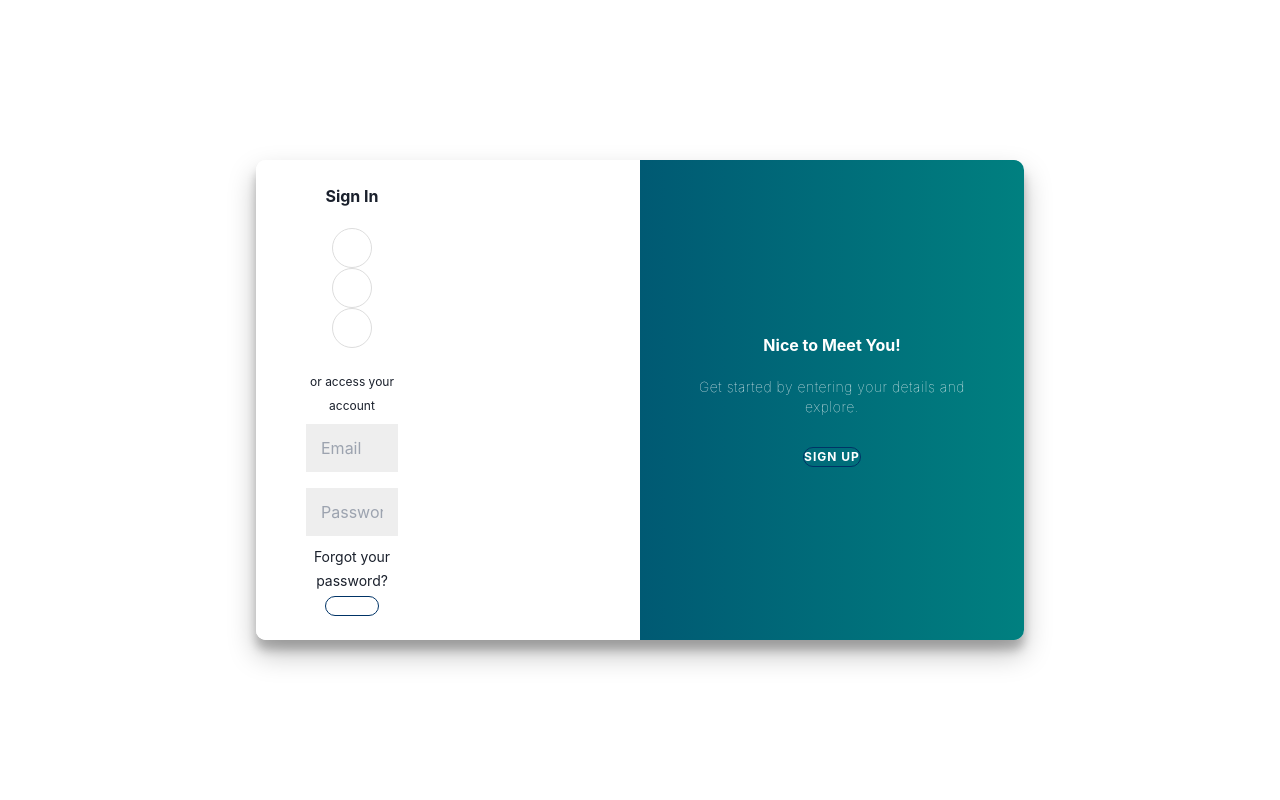
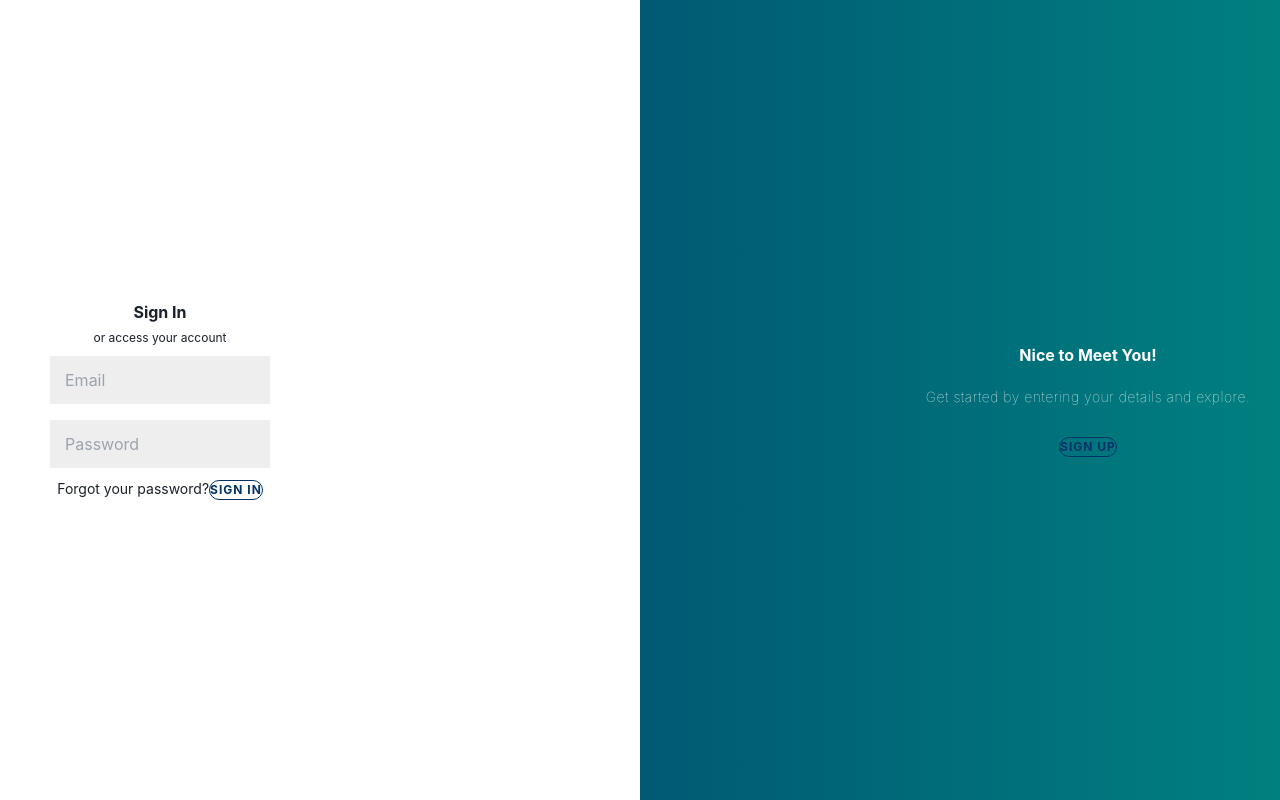
Before and after one commit to Ah-ugo/AISumma, a React (Create React App) app: page /auth in a window 1280 px wide. Built offline with nearby package versions, Linux system fonts and the light colour scheme.

Commit message:
Prince Update

```diff
--- a/src/components/AuthForms/SignIn.js
+++ b/src/components/AuthForms/SignIn.js
@@ -5,7 +5,8 @@ function SignIn() {
         <div className="form-container sign-in-container">
             <form action="#" method="post">
                 <h1>Sign In</h1>
-                <div className="social-container">
+
+                 <div className="social-container">
                     <a href="#" className="social" aria-label="Sign in with Facebook">
                         <i className="fab fa-facebook-f"></i>
                     </a>
--- a/src/style.css
+++ b/src/style.css
@@ -42,14 +42,15 @@ a {
 
 /* Container Styles */
 .container {
+
   background: #fff;
   border-radius: 10px;
   box-shadow: 0 14px 28px rgba(0, 0, 0, 0.25), 0 10px 10px rgba(0, 0, 0, 0.22);
-    position: relative;
   overflow: hidden;
   width: 768px;
   max-width: 100%;
   min-height: 480px;
+  margin: auto;
 }
 
 /* Form Container Styles */
@@ -84,7 +85,7 @@ button {
     border-radius: 20px;
     border: 1px solid #003366;
     background: #003366;
-    color: #fff;
+    color:#003366 ;
     font-size: 12px;
     font-weight: bold;
     padding: 12px 45px;
@@ -106,7 +107,7 @@ button.ghost {
     border-color: #003366;
 }
 
-/* Social Container Styles */
+/* Social Container Styles
 .social-container {
     margin: 20px 0;
 }
@@ -170,14 +171,14 @@ button.ghost {
     padding: 0 40px;
     height: 100%;
     width: 50%;
-    text-align: center;
+    text-align: justify;
     transition: transform 0.6s ease-in-out;
 }
 
 /* Overlay Panel Positions */
 .overlay-right {
     right: 0;
-    transform: translateX(0);
+    transform: translateX(20%);
 }
 
 .overlay-left {
@@ -204,7 +205,7 @@ button.ghost {
 }
 
 .container.right-panel-active .overlay-left {
-    transform: translateX(0);
+    transform: translateX(-20%);
 }
 
 .container.right-panel-active .overlay-right {
```
Lines whose indentation alone changed are shown as unchanged.
